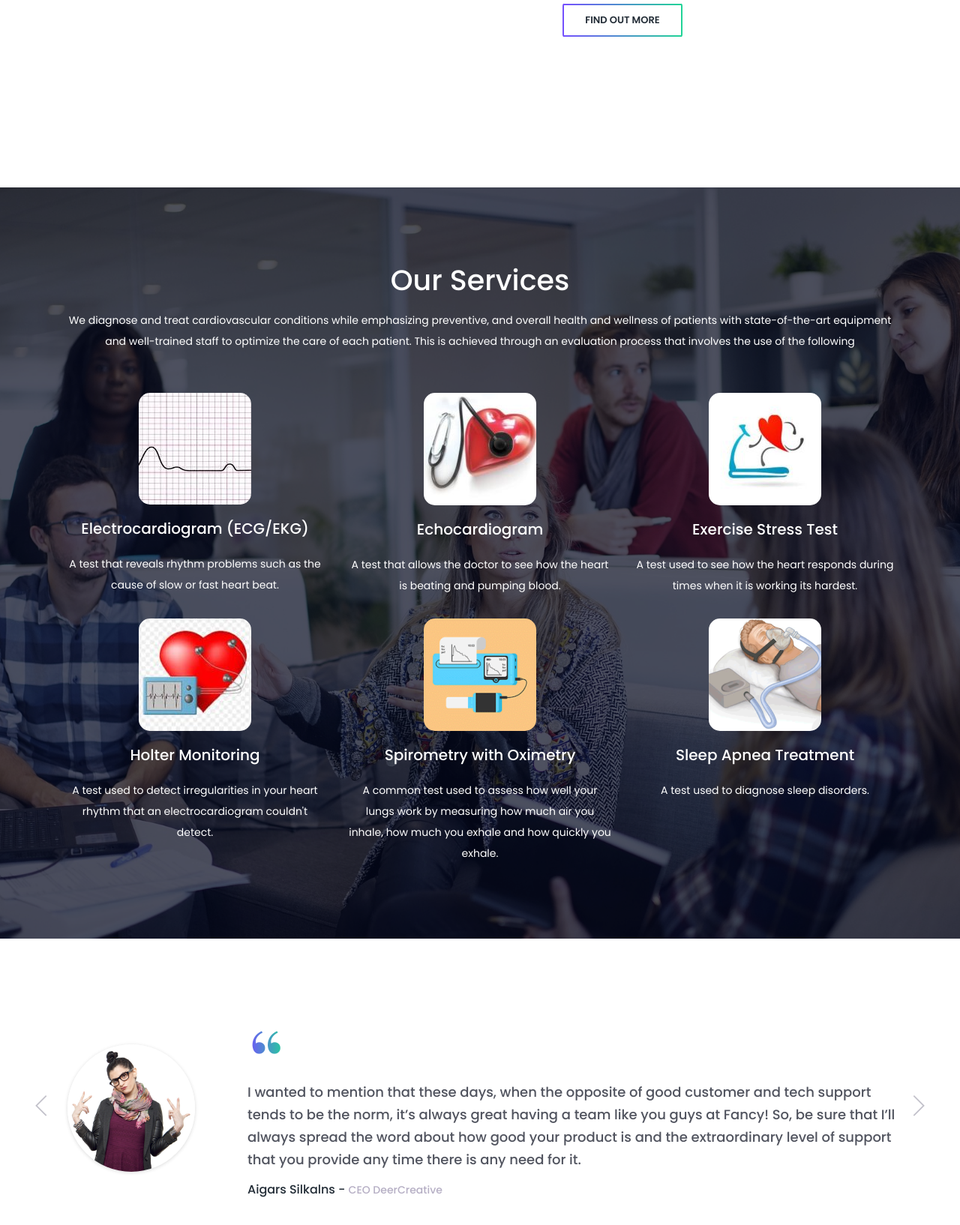
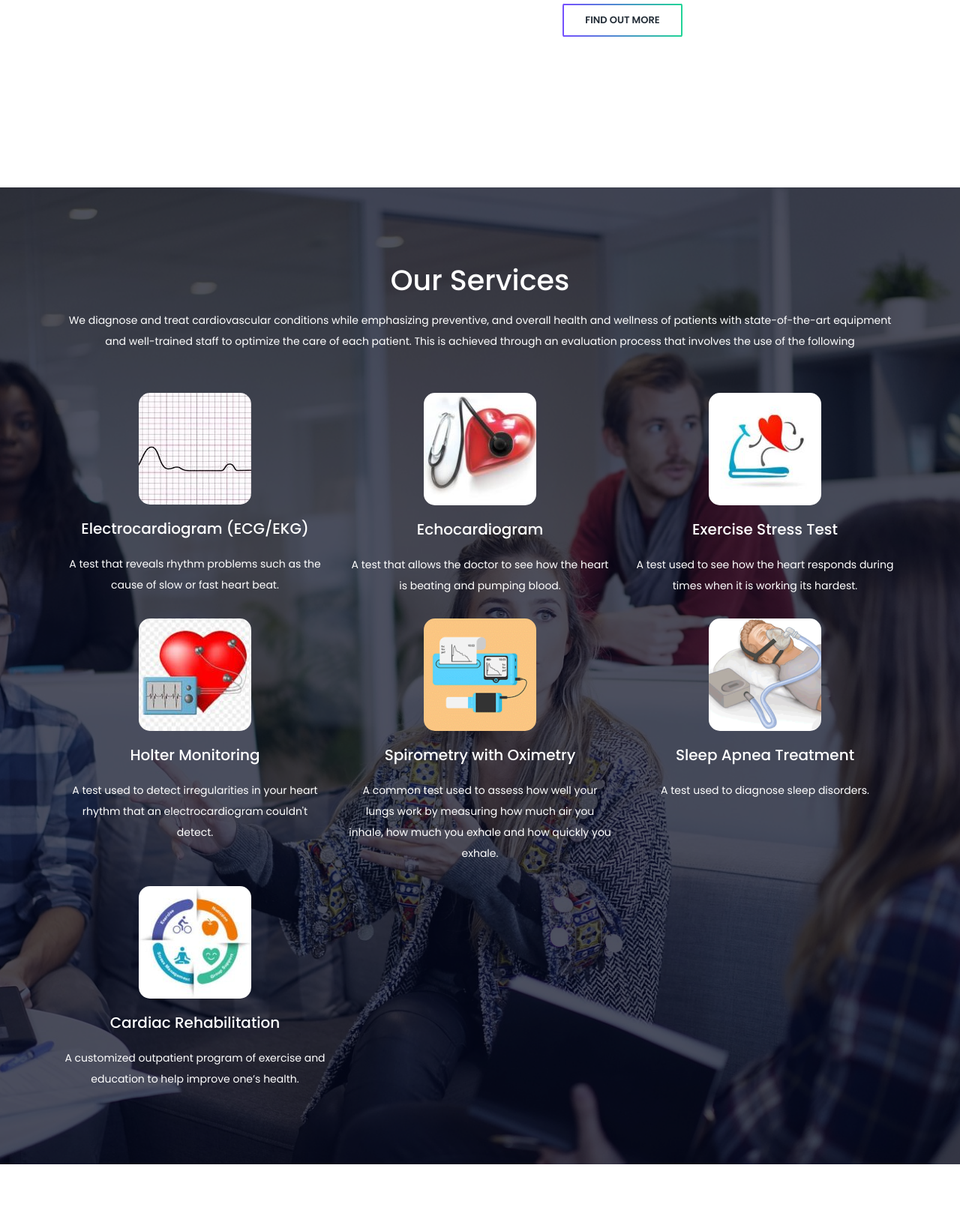
Before and after one commit to conrad96/kampala_cardio_lab, a CodeIgniter app: page /kampala_cardio_lab/ in a window 1280 px wide. Shown: the part 2486-4120 px from the top of the page at 75% size. Run offline with CodeIgniter, Linux system fonts and the light colour scheme; some libraries are stand-ins or nearby versions.

Commit message:
added js code to redirect to page when service card is clicked

```diff
--- a/application/views/index.php
+++ b/application/views/index.php
@@ -163,7 +163,7 @@
             <div class="row">
                 <!-- Single Service -->
                 <div class="col-12 col-md-4">
-                    <div class="single-service-area text-center wow fadeInUp" data-wow-delay="0.5s">
+                    <div data-service="diagnostic_echocardiography" class="single-service-area text-center wow fadeInUp service-card" data-wow-delay="0.5s">
                         <img class="services-icon" src="<?php echo base_url(); ?>assets/img/pictures/electrodiagram-150x149.jpg" />
                         <h5>Electrocardiogram (ECG/EKG)</h5>
                         <p>A test that reveals rhythm problems such as the cause of slow or fast heart beat.</p>
@@ -171,15 +171,15 @@
                 </div>
                 <!-- Single Service -->
                 <div class="col-12 col-md-4">
-                    <div class="single-service-area text-center wow fadeInUp" data-wow-delay="1s">
-                    <img class="services-icon" src="<?php echo base_url(); ?>assets/img/pictures/diagnostic-150x150.jpg" />
+                    <div data-service="ecg_monitoring" class="service-card single-service-area text-center wow fadeInUp" data-wow-delay="1s">
+                        <img class="services-icon" src="<?php echo base_url(); ?>assets/img/pictures/diagnostic-150x150.jpg" />
                         <h5>Echocardiogram</h5>
                         <p>A test that allows the doctor to see how the heart is beating and pumping blood.</p>
                     </div>
                 </div>
                 <!-- Single Service -->
                 <div class="col-12 col-md-4">
-                    <div class="single-service-area text-center wow fadeInUp" data-wow-delay="1.5s">
+                    <div data-service="exercise_stress_test" class="service-card single-service-area text-center wow fadeInUp" data-wow-delay="1.5s">
                         <img class="services-icon" src="<?php echo base_url(); ?>assets/img/pictures/exercise-150x150.jpg" />
                         <h5>Exercise Stress Test</h5>
                         <p>A test used to see how the heart responds during times when it is working its hardest.</p>
@@ -189,7 +189,7 @@
             <div class="row">
                 <!-- Single Service -->
                 <div class="col-12 col-md-4">
-                    <div class="single-service-area text-center wow fadeInUp" data-wow-delay="0.5s">
+                    <div data-service="holter_monitoring" class="service-card single-service-area text-center wow fadeInUp" data-wow-delay="0.5s">
                         <img class="services-icon" src="<?php echo base_url(); ?>assets/img/pictures/holter-150x150.jpg" />
                         <h5>Holter Monitoring</h5>
                         <p>A test used to detect irregularities in your heart rhythm that an electrocardiogram couldn't detect.</p>
@@ -197,7 +197,7 @@
                 </div>
                 <!-- Single Service -->
                 <div class="col-12 col-md-4">
-                    <div class="single-service-area text-center wow fadeInUp" data-wow-delay="1s">
+                    <div data-service="spirometry_test" class="service-card single-service-area text-center wow fadeInUp" data-wow-delay="1s">
                         <img class="services-icon" src="<?php echo base_url(); ?>assets/img/pictures/spirometry-150x150.png" />
                         <h5>Spirometry with Oximetry</h5>
                         <p>A common test used to assess how well your lungs work by measuring how much air you inhale, how much you exhale and how quickly you exhale.</p>
@@ -205,10 +205,17 @@
                 </div>
                 <!-- Single Service -->
                 <div class="col-12 col-md-4">
-                    <div class="single-service-area text-center wow fadeInUp" data-wow-delay="1.5s">
+                    <div data-service="sleep_apnea_treatment" class="service-card single-service-area text-center wow fadeInUp" data-wow-delay="1.5s">
                         <img class="services-icon" src="<?php echo base_url(); ?>assets/img/pictures/CPAP-150x150.png" />
                         <h5>Sleep Apnea Treatment</h5>
                         <p>A test used to diagnose sleep disorders.</p>
+                    </div>
+                </div>
+                <div class="col-12 col-md-4">
+                    <div data-service="cardiac_rehabilitation" class="service-card single-service-area text-center wow fadeInUp" data-wow-delay="1.5s">
+                        <img class="services-icon" src="<?php echo base_url(); ?>assets/img/pictures/cardiac-150x150.jpg" />
+                        <h5>Cardiac Rehabilitation</h5>
+                        <p>A customized outpatient program of exercise and education to help improve one’s health.</p>
                     </div>
                 </div>
             </div>
--- a/application/views/shared/header.php
+++ b/application/views/shared/header.php
@@ -21,4 +21,5 @@
     <link href="<?php echo base_url(); ?>assets/css/responsive/responsive.css" rel="stylesheet">
 
     <link rel="stylesheet" href="<?php echo base_url(); ?>assets/css/kcl.css" >
+    <input type="hidden" value="<?php echo base_url(); ?>" id="getBaseURL" />
 </head>
--- a/assets/js/kcl.js
+++ b/assets/js/kcl.js
@@ -1,7 +1,14 @@
 $(document).on('click', '#findOutBtn', function(event){
 //focus on services div
-//serviceSection
     $('html, body').animate({
         scrollTop: $("#serviceSection").offset().top
     }, 'slow');
 });
+
+$(document).on('click', '.service-card', function(event){
+    var getBaseURL = $("#getBaseURL").val();
+    //redirect to respective service's page
+    var servicePage = $(this).data("service");
+    var page = getBaseURL + 'index.php/Home/'+ servicePage;
+    window.location.href = page;
+});
```
